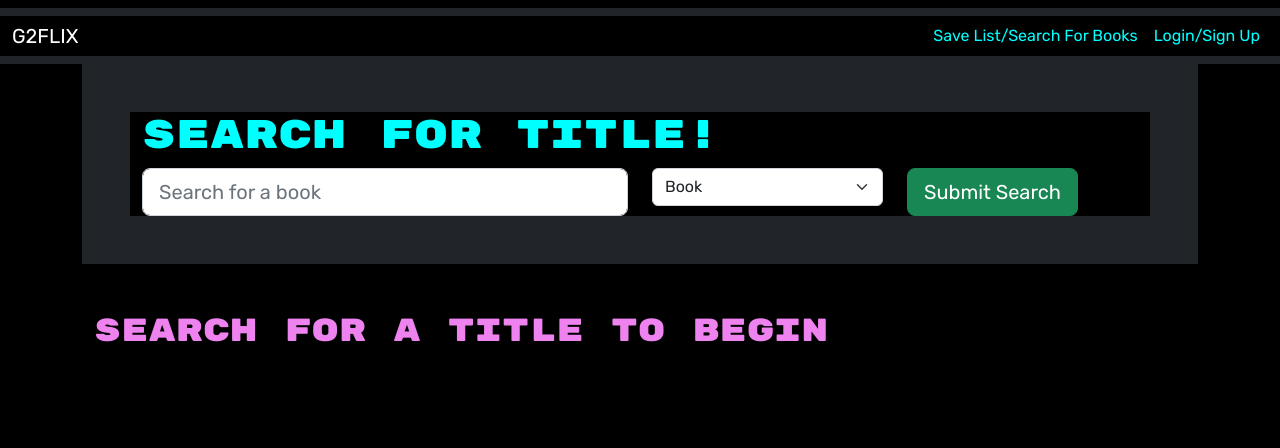
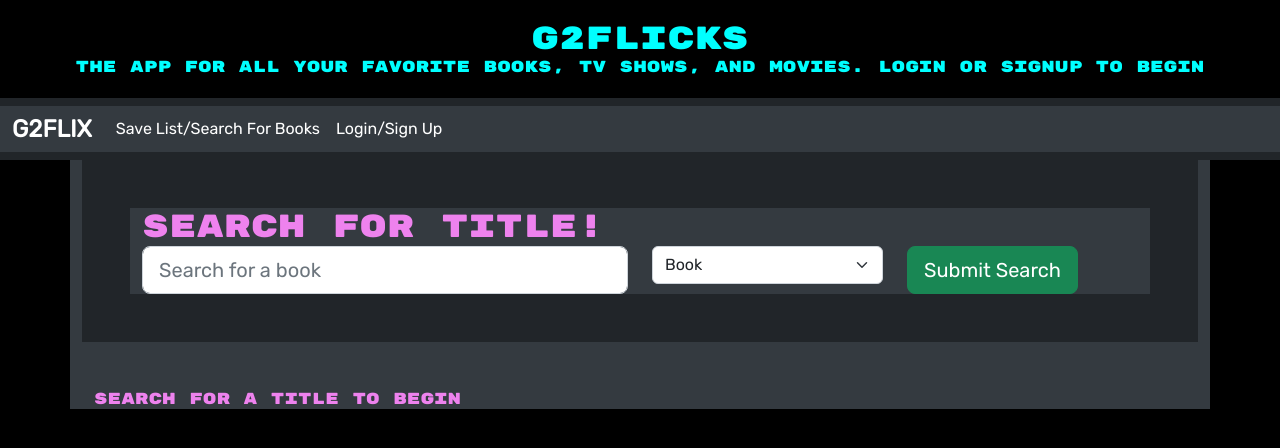
Before and after one commit to san1718/P3G2-G2FLIX, a React (Vite) app in the folder client/: page / in a window 1280 px wide. Shown: the top 448 px of the page. Built offline with nearby package versions, Linux system fonts and the light colour scheme.

Commit message:
style changes

```diff
--- a/client/src/components/Footer.css
+++ b/client/src/components/Footer.css
@@ -0,0 +1,9 @@
+.footer {
+  background-color: #222;
+  color: white;
+  text-align: center;
+  padding 1rem;
+  position: fixed;
+  bottom: 0;
+  width: 100%;
+}
--- a/client/src/components/Footer.jsx
+++ b/client/src/components/Footer.jsx
@@ -1,5 +1,7 @@
 import "./Footer.css";
 const Footer = () => {
-
+<footer className = "footer">
+  <p>&copy {new Date().getFullYear()} G2Flix. All rights reserved.</p>
+</footer>
 }
 export default Footer;
--- a/client/src/components/Header.css
+++ b/client/src/components/Header.css
@@ -1,5 +1,16 @@
+.header-container {
+  background-color: black;
+  color: aqua;
+  text-align:center;
+  padding: 20px;
+}
+
 h1 {
-  color: aqua;
-  background-color: black;
-  align-items: center;
+  font-size: 2rem;
+  margin: 0;
 }
+
+h2 {
+  font-size: 1rem;
+  margin: 0;
+}
--- a/client/src/components/Header.jsx
+++ b/client/src/components/Header.jsx
@@ -7,8 +7,11 @@ const Header = () =>{
 
 
     return(
-        <h1> </h1>
-    )
+        <header className="header-container">
+          <h1>G2Flicks</h1>
+          <h2>The app for all your favorite books, tv shows, and movies. Login or signup to begin</h2>
+        </header>
+    );
 
 };
 export default Header
--- a/client/src/components/Navbar.css
+++ b/client/src/components/Navbar.css
@@ -1,9 +1,43 @@
 .nav-link {
-  color:aqua;
+  color: #ffffff; /* White text color */
+  font-size: 16px;
+  padding: 10px;
+  transition: color 0.3s ease; /* Adding transition effect */
 }
+
+.nav-link:hover {
+  color: aqua; /* Highlight color on hover */
+}
+
+/* Make navbar background color dark */
 .container-fluid {
-    background-color: black;
+  background-color: #343a40; /* Darker color for navbar */
 }
+
 .container {
-    background-color: black;
+  background-color: #343a40; /* Keep consistent navbar background */
 }
+
+/* Adjusting navbar brand */
+.navbar-brand {
+  font-size: 24px;
+  font-weight: bold;
+  color: #ffffff;
+}
+
+.navbar-brand:hover {
+  color: aqua; /* Add hover effect to brand */
+}
+
+/* Style for the navbar when collapsed */
+.navbar-collapse {
+  justify-content: flex-end; /* Align items to the right */
+}
+
+.navbar-toggle {
+  border-color: #ffffff; /* White toggle icon */
+}
+
+.navbar-toggler-icon {
+  background-color: #ffffff; /* White icon for the toggle */
+}
```
Also changed, not shown: client/src/components/SearchBooks.css (+13 -0 lines).
